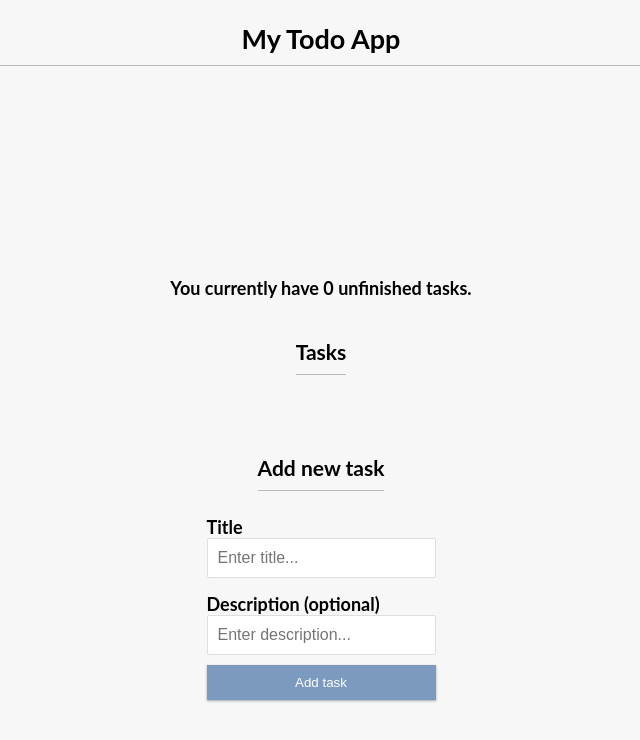
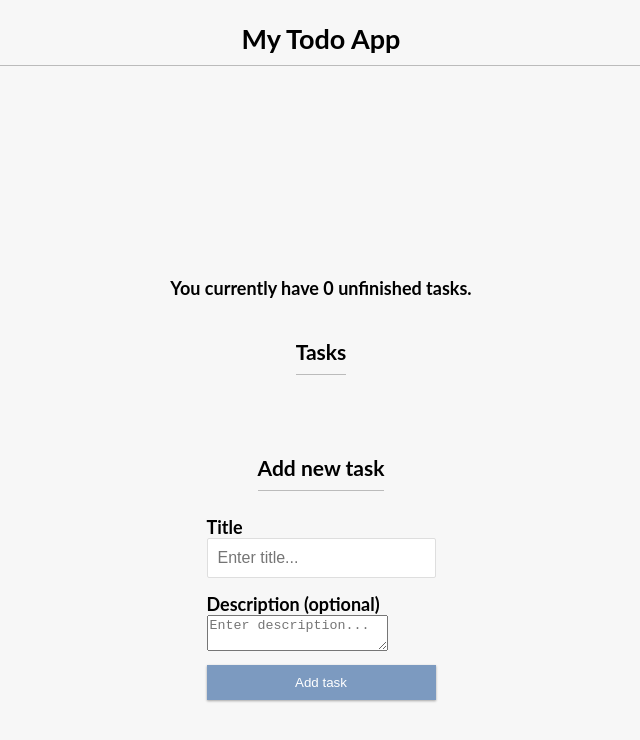
Before and after one commit to marcusju23/TodoApp, a Vue app in the folder webb-labb2/: page / in a window 1280 px wide. Shown: the top 740 px of the page, without its empty margins (319-959 px from the left). Built offline with nearby package versions, Linux system fonts and the light colour scheme.

Commit message:
Change description from input to textarea

```diff
--- a/webb-labb2/src/components/TaskAdd.vue
+++ b/webb-labb2/src/components/TaskAdd.vue
@@ -5,7 +5,7 @@
       <h4>Title</h4>
       <input type="text" id="title" v-model="title" placeholder="Enter title..." />
       <h4>Description (optional)</h4>
-      <input type="text" id="description" v-model="description" placeholder="Enter description..." />
+      <textarea type="text" id="description" v-model="description" placeholder="Enter description..." />
     </div>
     <button class="btn">Add task</button>
   </form>
```
